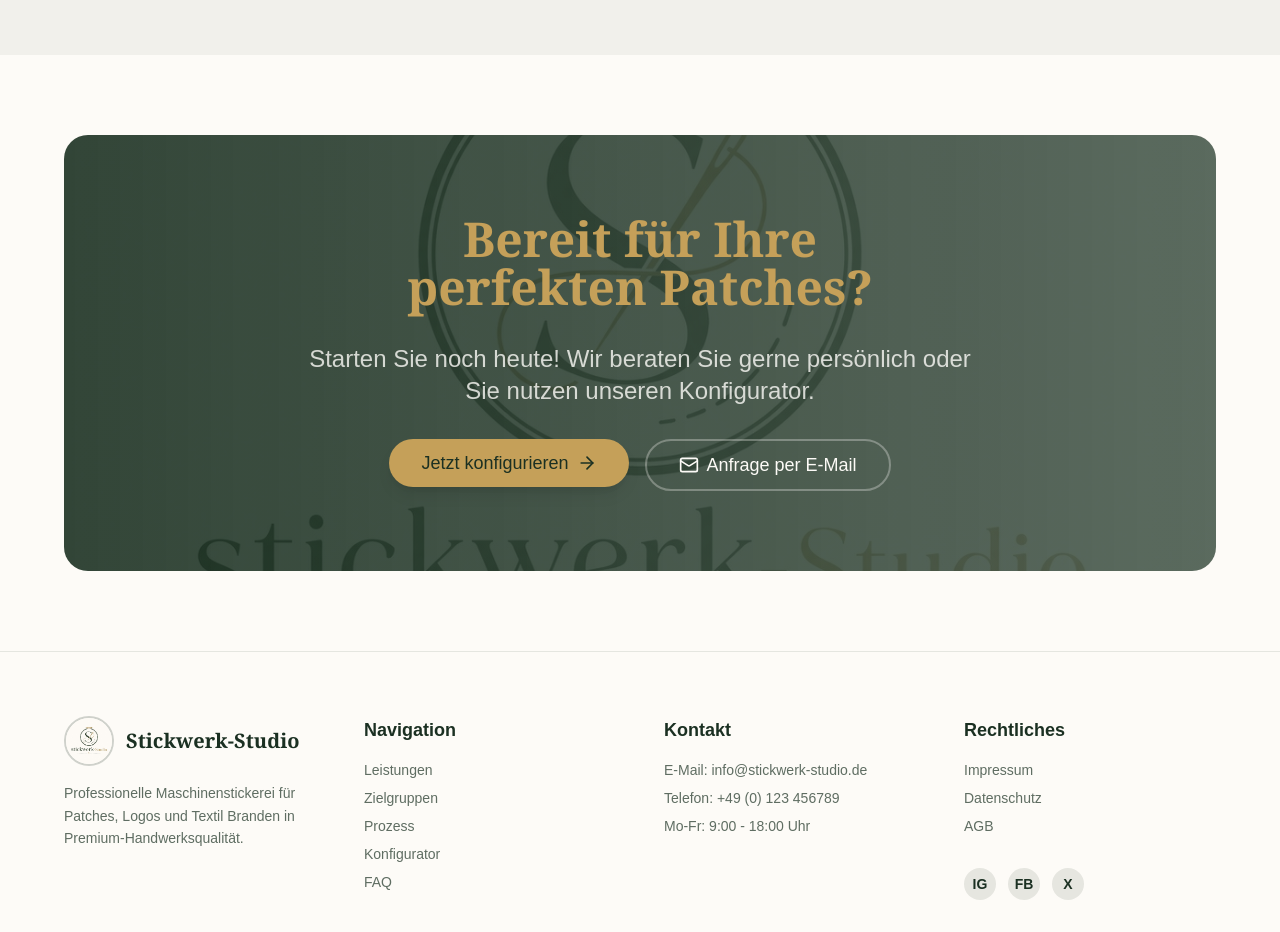
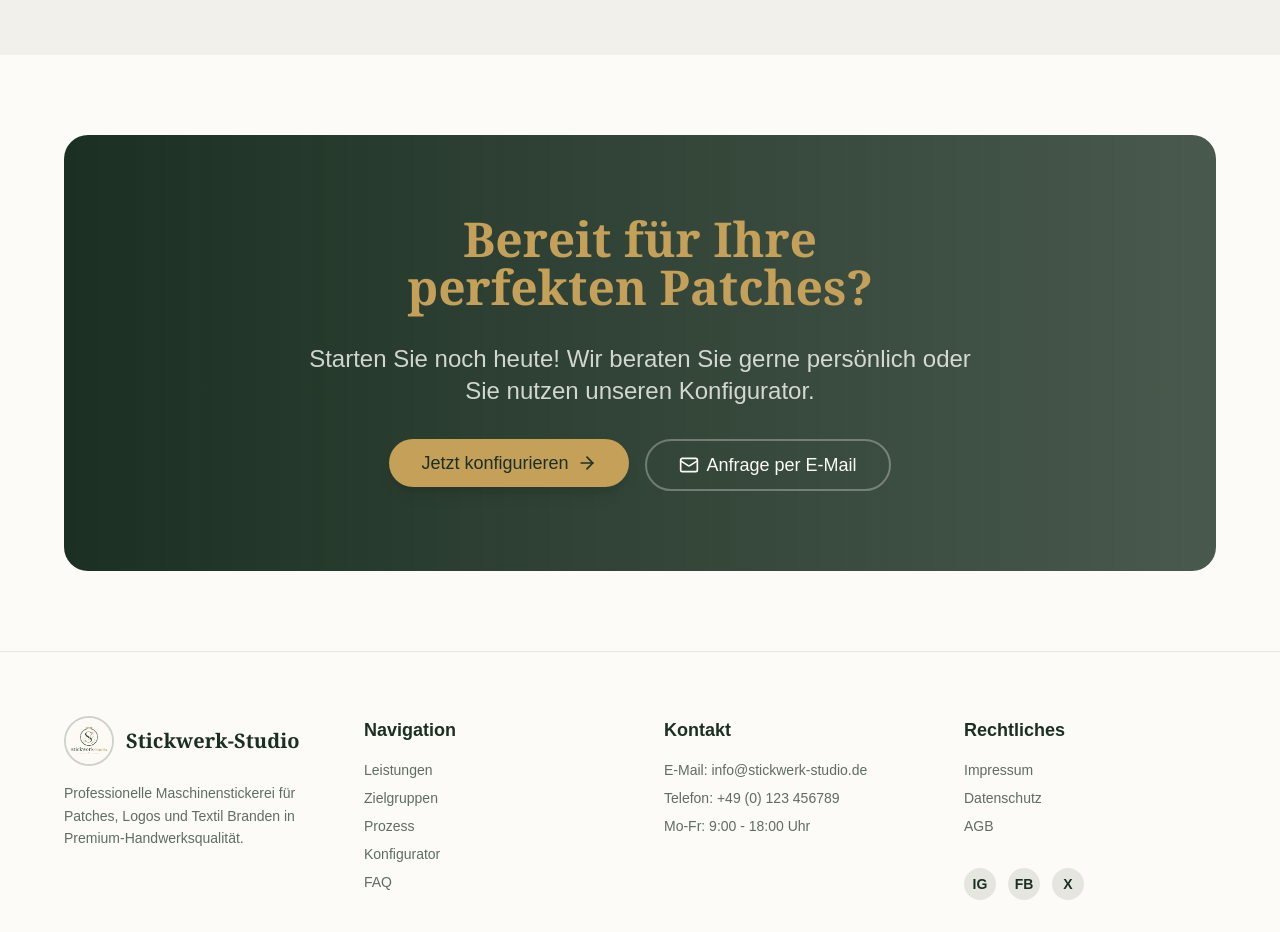
Before and after one commit to tolgaguensal-lab/stickwerk-studio, a Next.js app: page / in a window 1280 px wide. Shown: the part 6120-7052 px from the top of the page. Built offline with nearby package versions, Linux system fonts and the light colour scheme.

Commit message:
Remove logo background from CTA section

```diff
--- a/src/app/page.tsx
+++ b/src/app/page.tsx
@@ -544,7 +544,6 @@ export default function LandingPage() {
             transition={{ duration: 0.8 }}
             className="relative rounded-3xl bg-gradient-to-r from-primary to-primary/80 p-12 md:p-20 text-center text-background overflow-hidden"
           >
-            <div className="absolute inset-0 bg-cover bg-center opacity-10" style={{ backgroundImage: "url('/logo.jpg')" }} />
             <div className="relative z-10 space-y-8">
               <motion.h2
                 initial={{ opacity: 0, y: 20 }}
```
